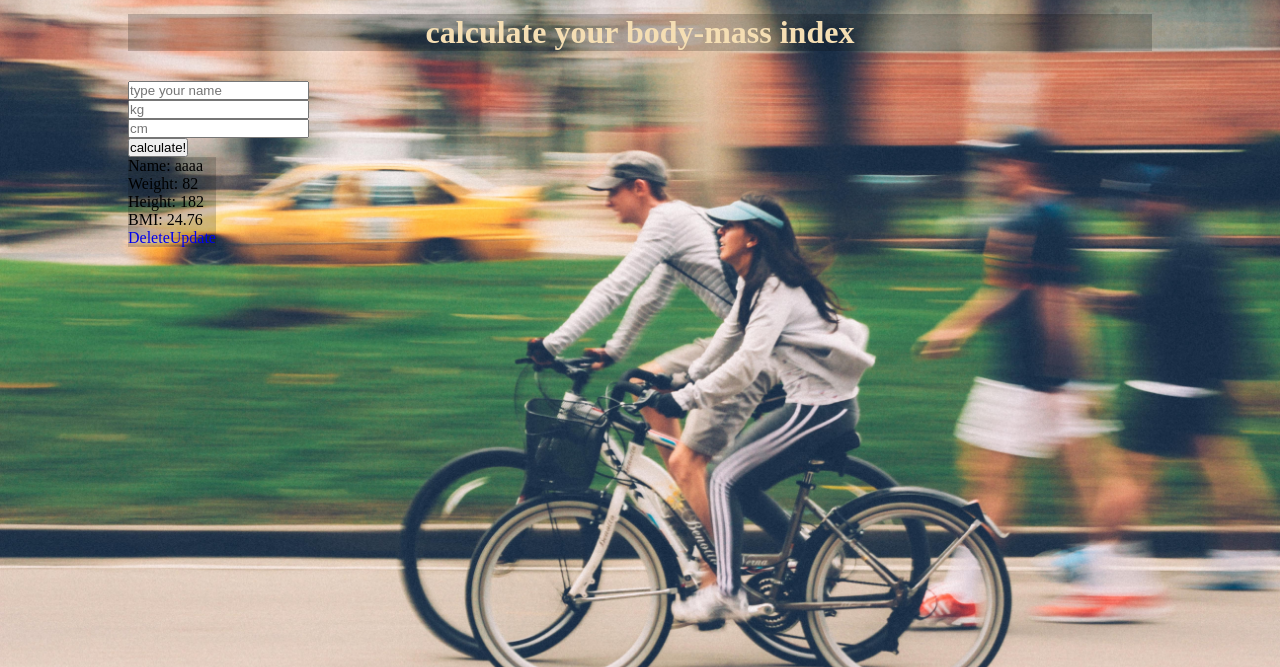
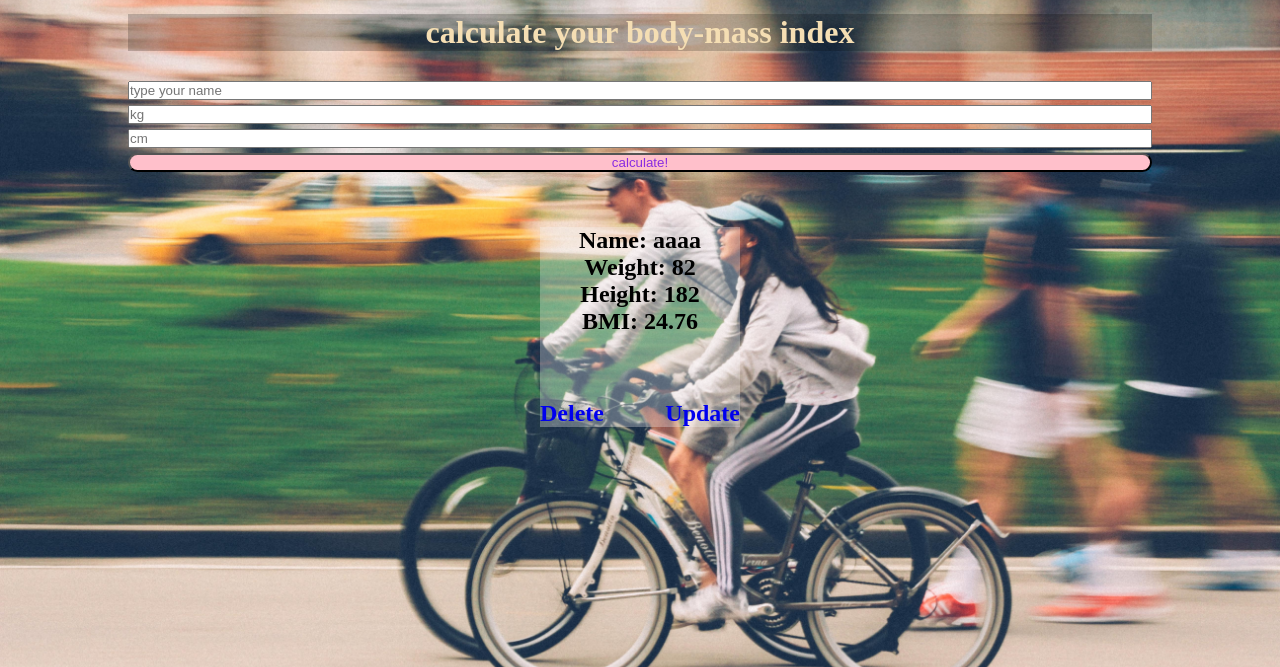
Before and after one commit to mateusmecunhe/python-flask-app, a Flask app: page /bmi/ in a window 1280 px wide. Shown: the part 50-717 px from the top of the page. Run offline with Flask 2, Linux system fonts and the light colour scheme; data comes from the database, SQL or seed files in the repository; both versions use the stored data as it was after the commit.

Commit message:
adjusting cmi

```diff
--- a/bmi.py
+++ b/bmi.py
@@ -9,15 +9,21 @@ db = SQLAlchemy(app)
 class Pacient(db.Model):
     id = db.Column(db.Integer, primary_key=True)
     name = db.Column(db.String(200), nullable=False)
-    weight = db.Column(db.Integer, default=0)
-    height = db.Column(db.Integer, default=0)
+    weight = db.Column(db.Float, default=0)
+    height = db.Column(db.Float, default=0)
     bmi = db.Column(db.Float, default=0)
 
     def __repr__(self):
         return '<Pacient: %r>' % self.id
 
 def calculate_bmi(height, weight):
-    return round(weight/((height/100) * (height/100)), 2)
+    height_in_m = height/100
+    height_in_m_squared = height_in_m * height_in_m
+    bmi = (weight/height_in_m_squared)
+    print(type(height))
+    print(type(weight))
+    print(bmi)
+    return round(bmi, 2)
 
 def validate_pacient(pacient):
     error = ()
@@ -37,15 +43,18 @@ def bmi_calc():
         return render_template('bmi-calc/bmi-calculation.html', pacients=pacients)
     elif request.method == "POST":
         pacient_name = request.form['name']
-        pacient_weight = int(request.form['weight'])
-        pacient_height = int(request.form['height'])
+        pacient_weight = float(request.form['weight'])
+        pacient_height = float(request.form['height'])
+
         pacient_bmi = calculate_bmi(height=pacient_height, weight=pacient_weight)
+        print(pacient_bmi)
         pacient = Pacient(name=pacient_name, height=pacient_height, weight=pacient_weight, bmi=pacient_bmi)
 
         error = validate_pacient(pacient)
         # flash(error)
-        if error is None:
+        if len(error) is 0:
             try:
+                print('*a*a*A*A')
                 db.session.add(pacient)
                 db.session.commit()
                 return redirect('/bmi')
--- a/static/css/bmi/bmi.css
+++ b/static/css/bmi/bmi.css
@@ -19,6 +19,16 @@ h1{
     color: wheat;
     background-color: rgba(0,0,0, 0.2)
 }
+form input{
+    width: 100%;
+    margin-bottom: 5px;
+}
+
+#submit{
+    background-color: pink;
+    border-radius: 25px;
+    color: blueviolet;
+}
 
 .form{
     margin-left: auto;
@@ -33,14 +43,36 @@ h1{
 }
 
 .cards-flexbox{
-    display: flexbox;
+    display: flex;
     flex-direction: row;
     flex-wrap: wrap;
     justify-content: space-around;
+    margin-top: 50px;
 }
 
 .pacient-card{
     display: inline-table;
-    background-color: rgba(20, 20, 20, 0.2);
+    background-color: rgba(245, 245, 245, 0.3);
+    color: black;
+    font-size: 24px;
+    font-weight: bold;
+    height: 200px;
+    width: 200px;
+    position: relative;
+}
 
+.pacient-card ul{
+    text-align: center;
 }
+
+.delete-link{
+    position: absolute;
+    left: 0;
+    bottom: 0;
+}
+
+.update-link{
+    position: absolute;
+    right: 0;
+    bottom: 0
+}
--- a/templates/bmi-calc/bmi-calculation.html
+++ b/templates/bmi-calc/bmi-calculation.html
@@ -28,7 +28,7 @@
         <p class="no-tasks-warning">there are no pacients. Add one</p>
 
         {% else %}
-<div class="cards-flexbox"></div>
+        <div class="cards-flexbox">
         {% for pacient in pacients %}
 
         <div class="pacient-card">
@@ -43,10 +43,11 @@
             <a href="/bmi/update/{{pacient.id}}" class="links update-link">Update</a>
         </div>
 
-        </div>
+
 
         {% endfor %}
 </div>
 </div>
+</div>
 {% endif %}
 {% endblock %}
--- a/templates/index.html
+++ b/templates/index.html
@@ -41,7 +41,7 @@
         <p>By the way, this website is built on a Python/Flask application</p>
         <ul>
           <li> <a href="task">check out my Python3/Flask task manager</a></li>
-          <li style="display: none;"> <a href="bmi">or my BMI calculator</a></li>
+          <li> <a href="bmi">or my BMI calculator</a></li>
           <li> <a href="https://github.com/mateusmecunhe/" target="_blank">or, even, my github</a></li>
         </ul>
       </div>
```
Also changed, not shown: test.db, 1 other file. Lines whose indentation alone changed are shown as unchanged.
